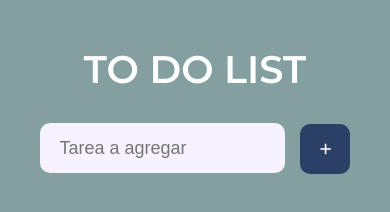
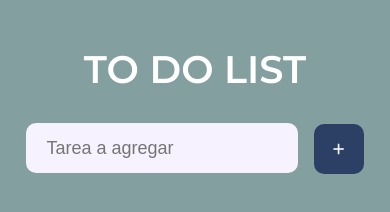
Before and after one commit to RamosVertiz/ProyectoToDoList, a plain HTML site: page index.html in a window 390 px wide. Drawn offline with Linux system fonts and the light colour scheme.

Commit message:
subo cambios en responsive

```diff
--- a/styles.css
+++ b/styles.css
@@ -83,7 +83,7 @@ h1{
 @media (max-width: 660px) and (min-width: 100px) {
 
   .input{
-    width: 55%;
+    width: 62%;
   }
   .item-input{
     width: 40%;
```
